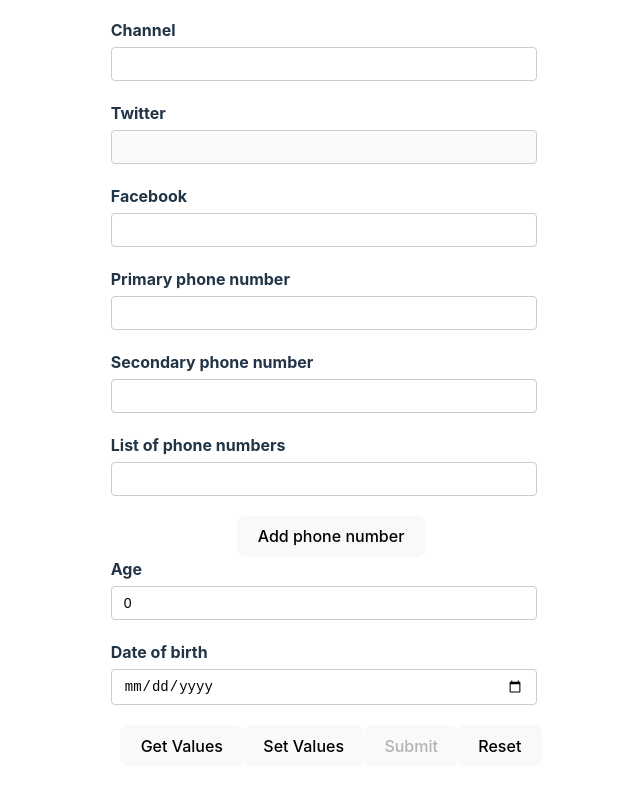
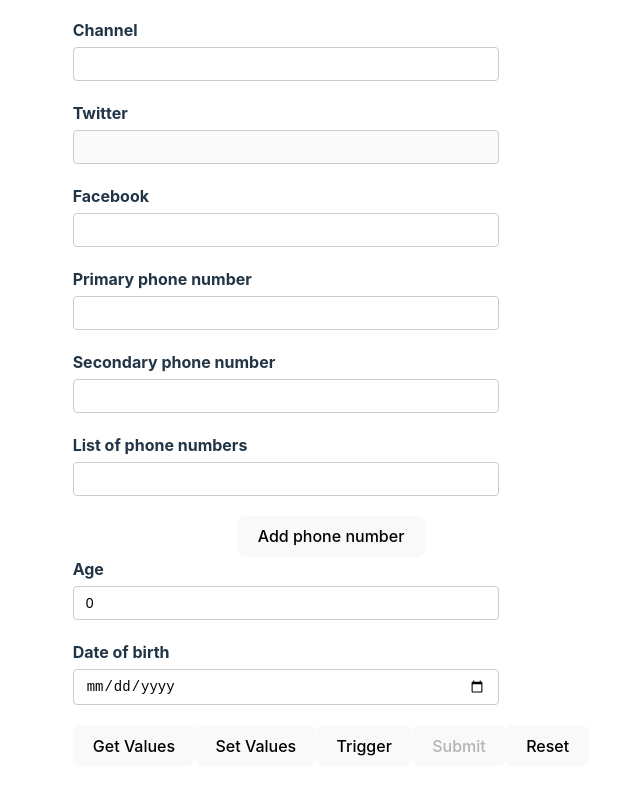
Before and after one commit to eijnehc/rhf-demo, a React (Vite) app: page / in a window 1280 px wide. Shown: the part 361-1156 px from the top of the page, without its empty margins (309-949 px from the left). Built offline with nearby package versions, Linux system fonts and the light colour scheme; no server answers.

Commit message:
Manually trigger validations

```diff
--- a/src/components/YoutubeForm.tsx
+++ b/src/components/YoutubeForm.tsx
@@ -35,7 +35,7 @@ export const YoutubeForm = () => {
       age: 0,
       dob: new Date(),
     },
-    mode: "all",
+    mode: "onSubmit",
   });
   const {
     register,
@@ -46,6 +46,7 @@ export const YoutubeForm = () => {
     getValues,
     setValue,
     reset,
+    trigger,
   } = form;
   const {
     errors,
@@ -267,6 +268,9 @@ export const YoutubeForm = () => {
         <button type="button" onClick={handleSetValue}>
           Set Values
         </button>
+        <button type="button" onClick={() => trigger("channel")}>
+          Trigger
+        </button>
         <button disabled={!isDirty || !isValid || isSubmitting}>Submit</button>
         <button onClick={() => reset()}>Reset</button>
       </form>
```
